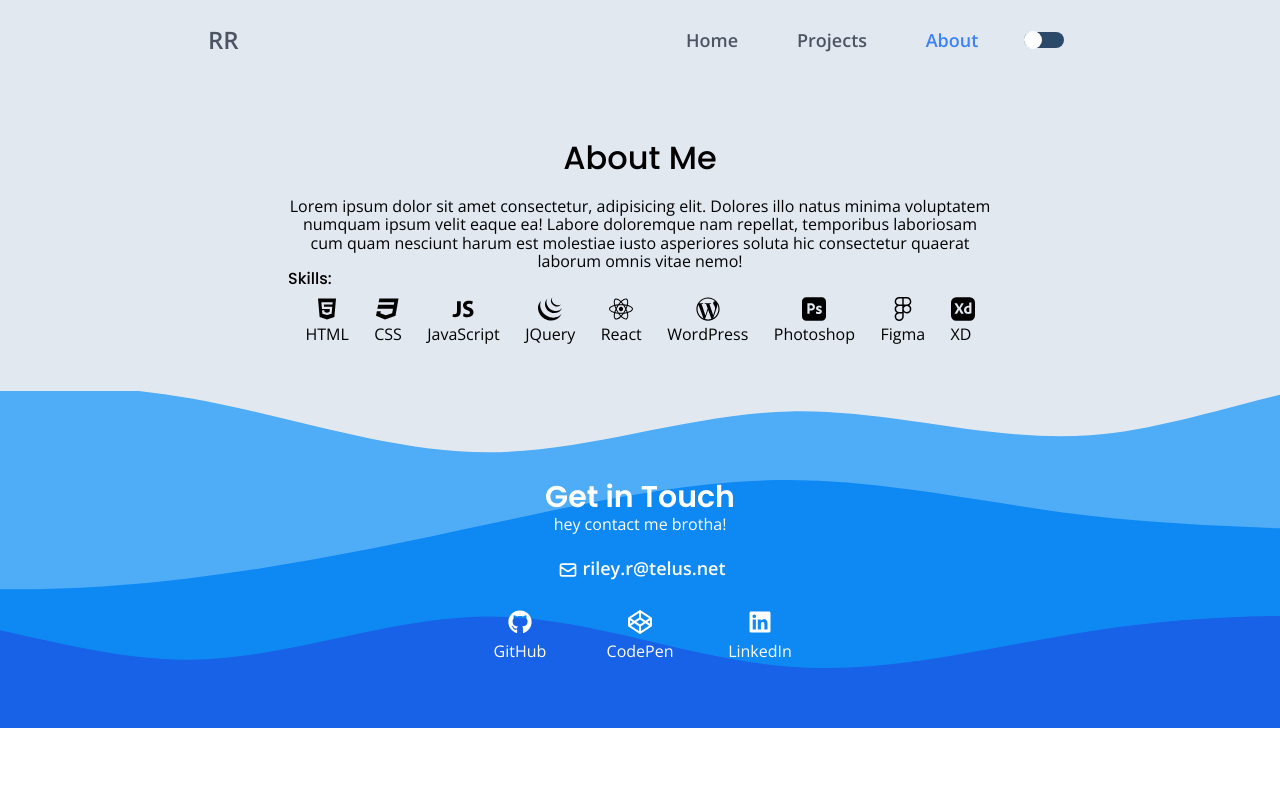
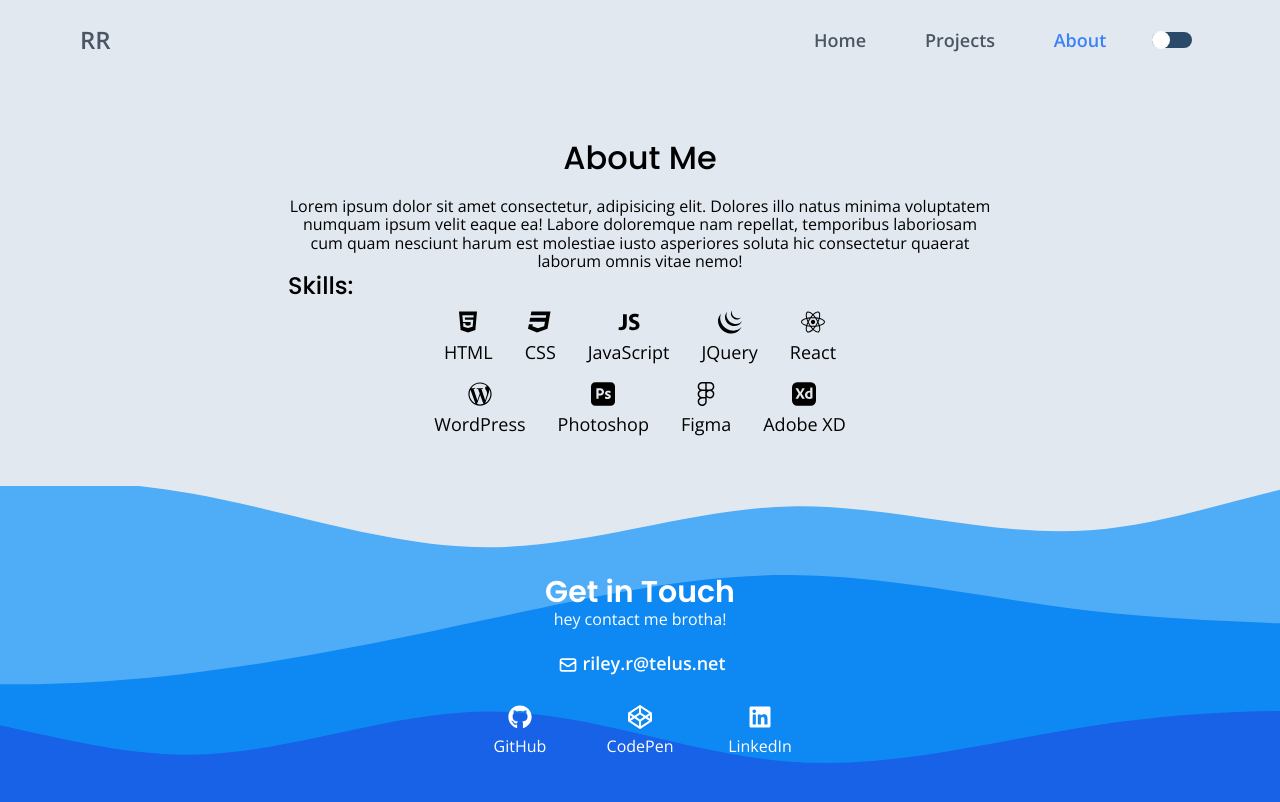
Before and after one commit to rileyr25/react-portfolio, a React (Create React App) app: page /about in a window 1280 px wide. Shown: the top 802 px of the page. Built offline with nearby package versions, Linux system fonts and the light colour scheme.

Commit message:
styles updates

```diff
--- a/src/components/global/ContactCta.js
+++ b/src/components/global/ContactCta.js
@@ -33,7 +33,7 @@ function ContactCta() {
                 </Tippy>
                 <ul className='flex justify-center p-3 max-w-sm m-auto'>
                     {data.socials.map(social =>
-                    <li className='px-4 w-1/3 transition-opacity hover:opacity-80'>
+                    <li className='px-4 w-1/3 transition-opacity hover:opacity-70'>
                         <a className='' href={social.link} target='_blank' rel='noreferrer'>
                             <Icon name={social.name} class='m-auto text-2xl mb-2'/> {social.title}
                         </a>
--- a/src/components/global/Icon.js
+++ b/src/components/global/Icon.js
@@ -73,7 +73,7 @@ const Icon = ( props ) => {
             ICON: SiAdobephotoshop,
         },
         {
-            name: 'XD',
+            name: 'Adobe XD',
             ICON: SiAdobexd,
         },
         {
--- a/src/components/global/NavBar.js
+++ b/src/components/global/NavBar.js
@@ -8,7 +8,7 @@ function NavBar() {
     const [darkMode, setDarkMode] = useDarkMode();
 
     return (
-        <header className='text-gray-600 relative m-auto dark:text-gray-200 max-w-4xl'>
+        <header className='text-gray-600 relative m-auto dark:text-gray-200 max-w-6xl'>
             <div className="nav-wrapper w-full md:flex md:justify-between md:items-center md:font-semibold md:text-lg md:w-full">
                 <div className="mobile-header inline-block align-middle p-4">
                 <Link to='/' className="logo text-2xl">RR</Link>
--- a/src/components/pages/About.js
+++ b/src/components/pages/About.js
@@ -14,10 +14,10 @@ function About() {
                     Lorem ipsum dolor sit amet consectetur, adipisicing elit. Dolores illo natus minima voluptatem numquam ipsum velit eaque ea! Labore doloremque nam repellat, temporibus laboriosam cum quam nesciunt harum est molestiae iusto asperiores soluta hic consectetur quaerat laborum omnis vitae nemo!
                 </p>
                 <div className="skills">
-                    <h2>Skills:</h2>
-                    <ul className='flex flex-wrap justify-evenly'>
+                    <h2 className='text-2xl'>Skills:</h2>
+                    <ul className='flex flex-wrap max-w-lg m-auto justify-center'>
                         {content.about.skills.map(skill =>
-                            <li className='p-2'><Icon name={skill} class='text-2xl m-auto' /><p className='mt-1 mx-auto'>{skill}</p></li>
+                            <li className='px-4 py-2'><Icon name={skill} class='text-2xl m-auto' /><p className='mt-1 mx-auto sm:text-lg'>{skill}</p></li>
                         )}
                     </ul>
                 </div>
--- a/src/components/pages/Single.js
+++ b/src/components/pages/Single.js
@@ -5,10 +5,10 @@ function Single() {
     const data = location.state
 
     return (
-        <main className="w-3/4 m-auto h-screen">
+        <main className="w-3/4 m-auto h-screen max-w-4xl">
             <div className="single-header w-full flex items-center justify-between mt-16">
                 <h1>{data.title}</h1>
-                <a href={data.liveLink} target='_blank' className="site-link p-2 bg-blue-500 rounded-lg text-white font-semibold">Live Site</a>
+                <a href={data.liveLink} target='_blank' className="site-link px-4 py-3 bg-blue-500 rounded-lg text-white font-semibold">Live Site</a>
             </div>
         </main>
     )
--- a/src/data/content.js
+++ b/src/data/content.js
@@ -131,7 +131,7 @@ export const content = {
             'WordPress',
             'Photoshop',
             'Figma',
-            'XD',
+            'Adobe XD',
         ]
     }
 };
--- a/src/styles/index.css
+++ b/src/styles/index.css
@@ -148,3 +148,7 @@ input[type=radio] + label {
 		left: 0;
 	}
 }
+
+.site-link {
+	box-shadow: rgba(0, 0, 0, 0.4) 0px 2px 4px 0px, rgba(0, 0, 0, 0.3) 0px 7px 13px -3px, rgba(0, 0, 0, 0.2) 0px -2px 0px 0px inset;
+}
```
